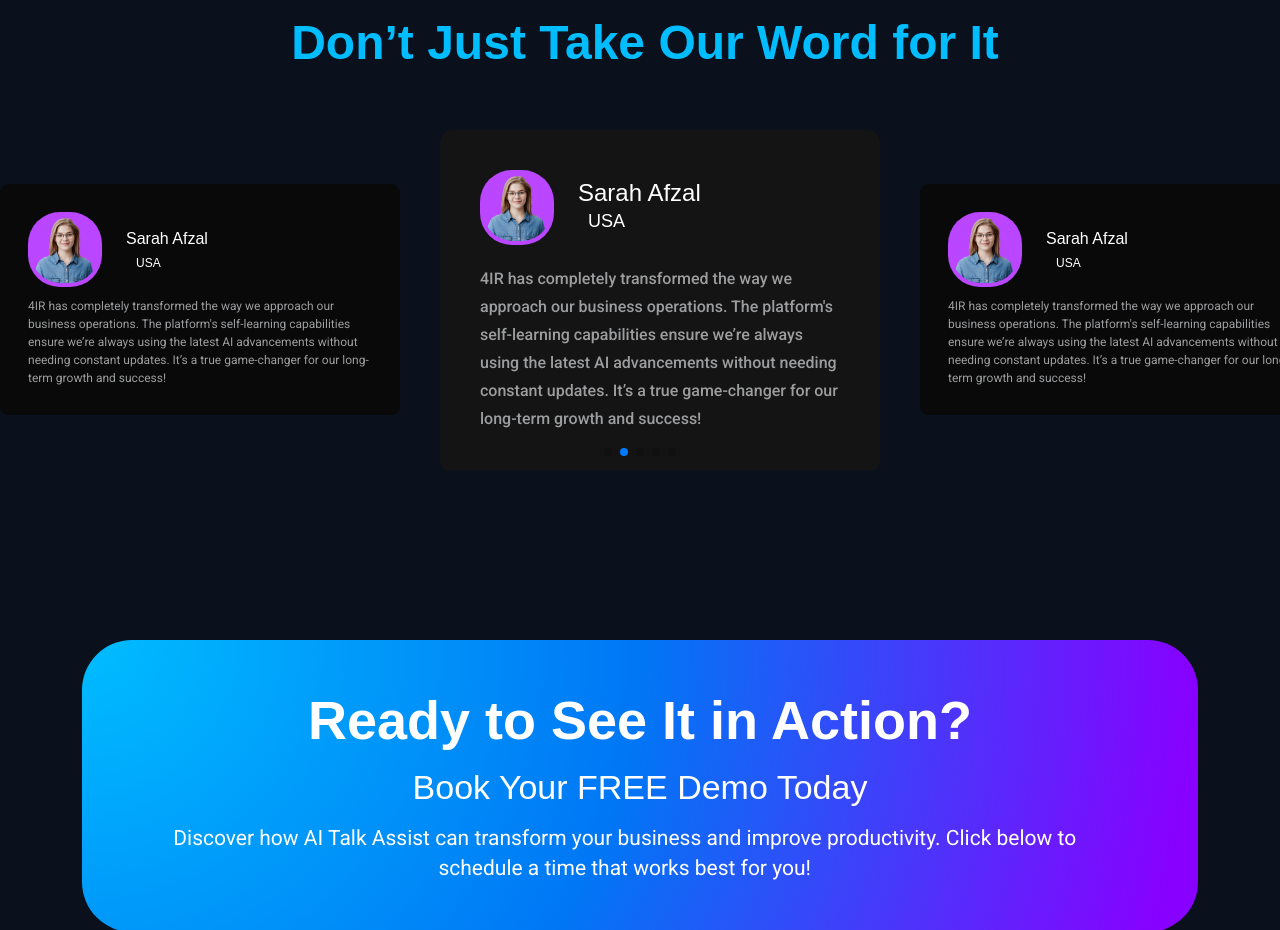
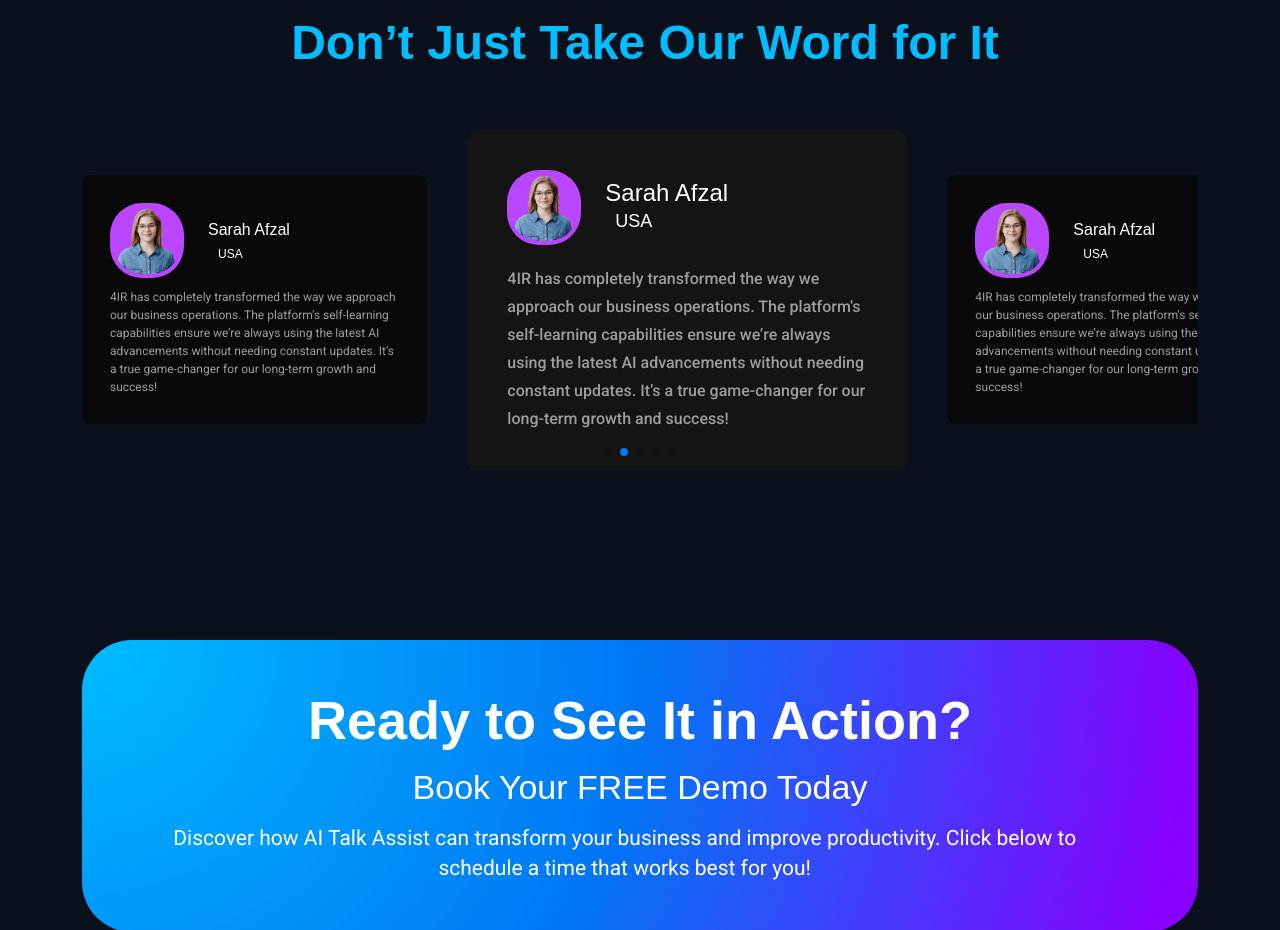
Before and after one commit to muhzee733/4ir, a Next.js app: page /landing/ai-talk-assist in a window 1280 px wide. Shown: the part 8600-9530 px from the top of the page. Built offline with nearby package versions, Linux system fonts and the light colour scheme.

Commit message:
accordian

```diff
--- a/src/components/Accordian/Accordian.jsx
+++ b/src/components/Accordian/Accordian.jsx
@@ -23,7 +23,7 @@ const Accordian = ({ items, content }) => {
             className="accordion-button text-white d-flex justify-content-between align-items-center"
             type="button"
             onClick={handleClick}
-            aria-expanded={activeIndex === items.id ? "true" : "false"}
+            aria-expanded={activeIndex === items.value ? "true" : "false"}
             aria-controls={items.collapseid}
           >
             <div className="d-flex justify-content-between align-items-center">
--- a/src/pages/landing/ai-talk-assist/index.jsx
+++ b/src/pages/landing/ai-talk-assist/index.jsx
@@ -80,7 +80,7 @@ export default function Index() {
       collapseid: "collapseOne",
       datatargetid: "#collapseOne",
       title: "How will AI Talk Assist benefit my business?",
-      value: true,
+      value: false,
       show: "show",
       heading:
         "We prioritize the security of your data and customer interactions. Our AI Voice Calling Assistant employs robust security measures:",
@@ -171,7 +171,7 @@ export default function Index() {
       collapseid: "collapseFour",
       title: "Is it secure?",
       datatargetid: "#collapseFour",
-      value: false,
+      value: true,
       heading:
         "We prioritize the security of your data and customer interactions. Our AI Voice Calling Assistant employs robust security measures:",
       ulitems: [
@@ -848,7 +848,9 @@ export default function Index() {
             title="Don’t Just Take Our Word for It"
             className="section7h3 customsec7h3 text-center"
           />
-          <Slider SliderData={SliderData} />
+          <div className="container">
+            <Slider SliderData={SliderData} />
+          </div>
         </section>
 
         <section className="calltoaction">
```
